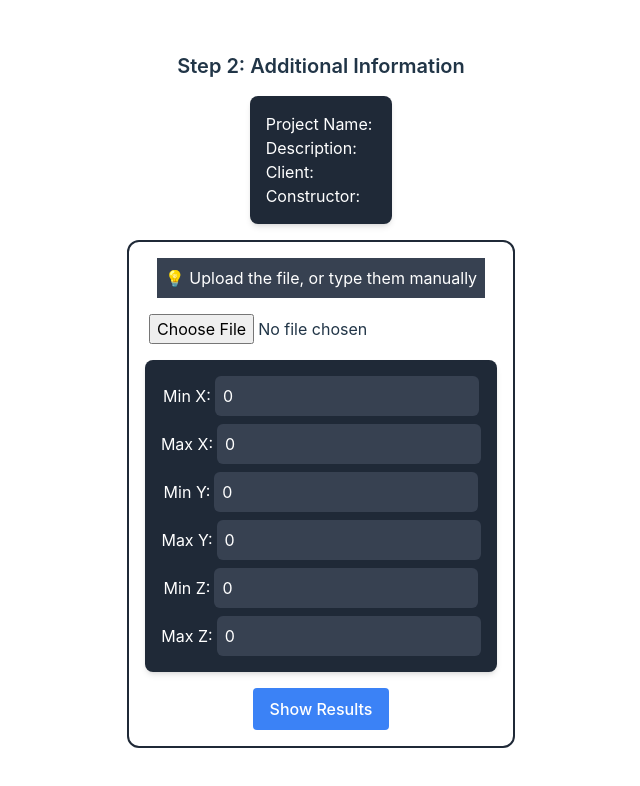
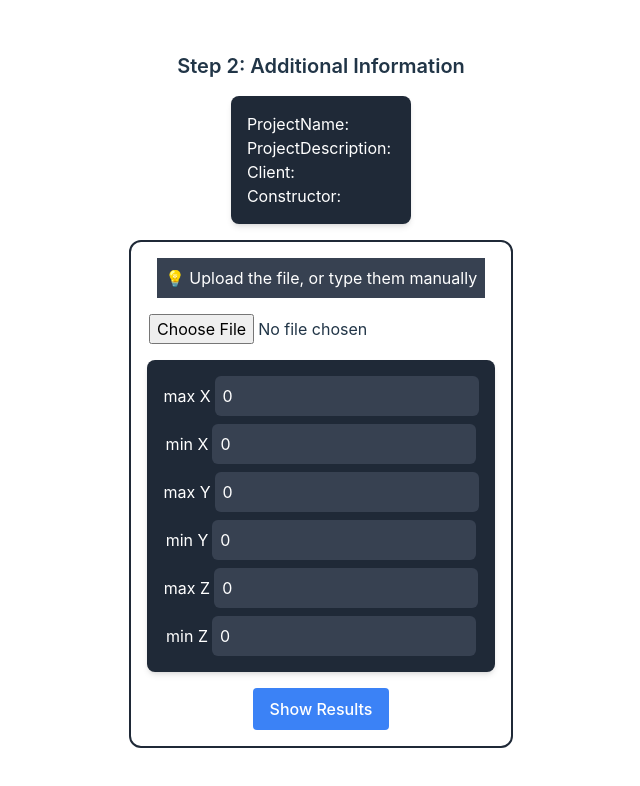
Before and after one commit to matedefalco/xyz-engine, a React (Vite) app: page / in a window 1280 px wide. Both pictures are taken after a click on the button "Next". Shown: the top 786 px of the page, without its empty margins (319-959 px from the left). Built offline with nearby package versions, Linux system fonts and the light colour scheme.

Commit message:
Code optimization

```diff
--- a/src/App.jsx
+++ b/src/App.jsx
@@ -114,42 +114,17 @@ function App() {
 			{step === 1 && (
 				<form className="flex flex-col items-center justify-center gap-4 p-6 rounded-lg bg-gray-800 shadow-md">
 					<h1 className="text-white text-2xl font-semibold">XYZ ENGINE</h1>
-					{/* NAME */}
+					{Object.keys(projectInfo).map((key) => (
 						<input
+							key={key}
 							className="bg-gray-700 text-white rounded-md p-2"
 							type="text"
-						name="projectName"
-						value={projectInfo.projectName}
+							name={key}
+							value={projectInfo[key]}
 							onChange={handleInputChange}
-						placeholder="Project Name"
+							placeholder={key.charAt(0).toUpperCase() + key.slice(1)}
 						/>
-					{/* DESCRIPTION */}
-					<input
-						className="bg-gray-700 text-white rounded-md p-2"
-						type="text"
-						name="projectDescription"
-						value={projectInfo.projectDescription}
-						onChange={handleInputChange}
-						placeholder="Description"
-					/>
-					{/* CLIENT */}
-					<input
-						className="bg-gray-700 text-white rounded-md p-2"
-						type="text"
-						name="client"
-						value={projectInfo.client}
-						onChange={handleInputChange}
-						placeholder="Client"
-					/>
-					{/* CONTRACTOR */}
-					<input
-						className="bg-gray-700 text-white rounded-md p-2"
-						type="text"
-						name="constructor"
-						value={projectInfo.constructor}
-						onChange={handleInputChange}
-						placeholder="Constructor"
-					/>
+					))}
 					<button
 						type="button"
 						className="btn bg-blue-500 hover:bg-blue-600 text-white py-2 px-4 rounded focus:outline-none focus:ring"
@@ -166,24 +141,14 @@ function App() {
 					</h2>
 					{/* Display projectInfo values from step 1 */}
 					<div className="p-4 bg-gray-800 rounded-lg shadow-md">
-						<div className="flex gap-1">
-							<p className="text-white">Project Name:</p>
-							<p className="text-white font-bold">{projectInfo.projectName}</p>
+						{Object.keys(projectInfo).map((key) => (
+							<div key={key} className="flex gap-1">
+								<p className="text-white">
+									{key.charAt(0).toUpperCase() + key.slice(1)}:
+								</p>
+								<p className="text-white font-bold">{projectInfo[key]}</p>
 							</div>
-						<div className="flex gap-1">
-							<p className="text-white">Description:</p>
-							<p className="text-white font-bold">
-								{projectInfo.projectDescription}
-							</p>
-						</div>
-						<div className="flex gap-1">
-							<p className="text-white">Client:</p>
-							<p className="text-white font-bold">{projectInfo.client}</p>
-						</div>
-						<div className="flex gap-1">
-							<p className="text-white">Constructor:</p>
-							<p className="text-white font-bold">{projectInfo.constructor}</p>
-						</div>
+						))}
 					</div>
 					<form className="flex flex-col items-center gap-4 p-4 rounded-xl border border-2 border-gray-800 border-solid">
 						<p className="text-white bg-gray-700 p-2 ">
@@ -197,66 +162,23 @@ function App() {
 						/>
 						{/* Display minMaxValues values */}
 						<div className="flex flex-col gap-2 p-4 bg-gray-800 rounded-lg shadow-md">
-							<div className="flex justify-center items-center gap-1">
-								<label className="text-white min-w-50">Min X:</label>
+							{Object.keys(minMaxValues).map((key) => (
+								<div
+									key={key}
+									className="flex justify-center items-center gap-1"
+								>
+									<label className="text-white min-w-50">
+										{key.replace("_", " ")}
+									</label>
 									<input
 										className="bg-gray-700 text-white rounded-md p-2"
 										type="text"
-									name="minX"
-									value={minMaxValues.min_X}
+										name={key}
+										value={minMaxValues[key]}
 										onChange={handleInputChange}
 									/>
 								</div>
-							<div className="flex justify-center items-center gap-1">
-								<label className="text-white min-w-50">Max X:</label>
-								<input
-									className="bg-gray-700 text-white rounded-md p-2"
-									type="text"
-									name="maxX"
-									value={minMaxValues.max_X}
-									onChange={handleInputChange}
-								/>
-							</div>
-							<div className="flex justify-center items-center gap-1">
-								<label className="text-white min-w-50">Min Y:</label>
-								<input
-									className="bg-gray-700 text-white rounded-md p-2"
-									type="text"
-									name="minY"
-									value={minMaxValues.min_Y}
-									onChange={handleInputChange}
-								/>
-							</div>
-							<div className="flex justify-center items-center gap-1">
-								<label className="text-white min-w-50">Max Y:</label>
-								<input
-									className="bg-gray-700 text-white rounded-md p-2"
-									type="text"
-									name="maxY"
-									value={minMaxValues.max_Y}
-									onChange={handleInputChange}
-								/>
-							</div>
-							<div className="flex justify-center items-center gap-1">
-								<label className="text-white min-w-50">Min Z:</label>
-								<input
-									className="bg-gray-700 text-white rounded-md p-2"
-									type="text"
-									name="minZ"
-									value={minMaxValues.min_Z}
-									onChange={handleInputChange}
-								/>
-							</div>
-							<div className="flex justify-center items-center gap-1">
-								<label className="text-white min-w-50">Max Z:</label>
-								<input
-									className="bg-gray-700 text-white rounded-md p-2"
-									type="text"
-									name="maxZ"
-									value={minMaxValues.min_Z}
-									onChange={handleInputChange}
-								/>
-							</div>
+							))}
 						</div>
 						<button
 							type="submit"
```
Lines whose indentation alone changed are shown as unchanged.
